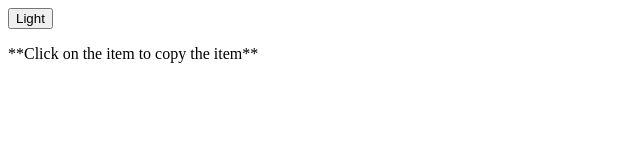
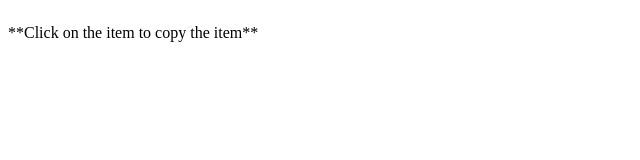
Before and after one commit to trongminh20/clipboard, an Electron app: page src/index.html in a window 800 px wide. Shown: the whole page, without its empty margins (0-640 px from the left). Drawn offline with Linux system fonts and the light colour scheme.

Commit message:
remove btn

```diff
--- a/src/index.html
+++ b/src/index.html
@@ -8,7 +8,6 @@
 </head>
 
 <body>
-  <button id="btnMode" onclick="test()" class="">Light</button>
   <section id="content" class="">
     <p>**Click on the item to copy the item**</p>
     <ul id="histories">
```
